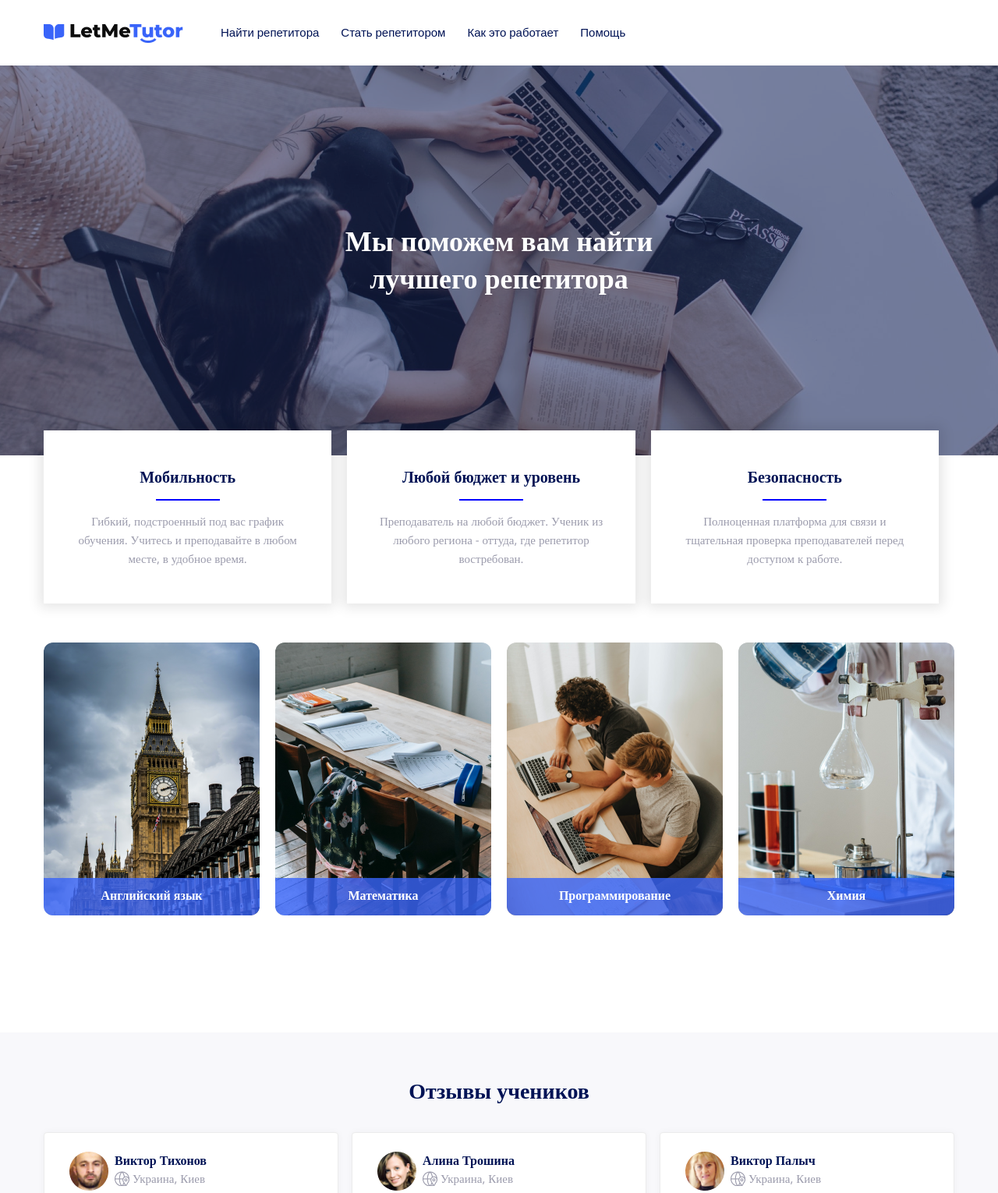
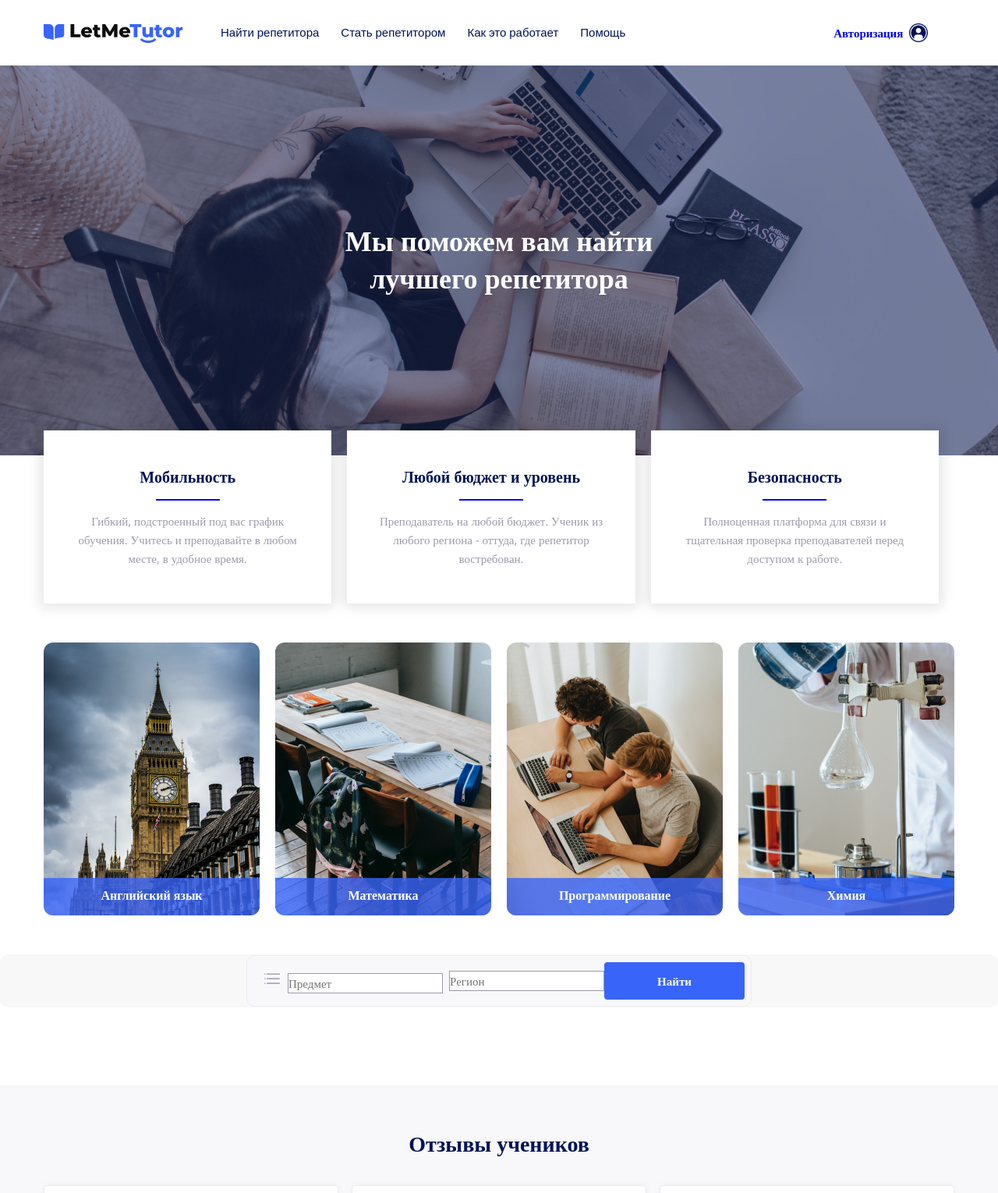
Before and after one commit to rykon97/HTML, a plain HTML site: page index.html in a window 1280 px wide. Shown: the top 1530 px of the page at 78% size. Drawn offline with nearby package versions, Linux system fonts and the light colour scheme; a web font is replaced by a local one.

Commit message:
Первая попытка сделать ДЗ за 20,07,2022

```diff
--- a/index.html
+++ b/index.html
@@ -19,6 +19,10 @@
             <a href="#">Стать репетитором</a>
             <a href="#">Как это работает</a>
             <a href="#">Помощь</a>
+        </div>
+        <div class="profile__logo">
+            <a href="#">Авторизация</a>
+            <img src="./img/profile_logo.png" alt="profile_logo">
         </div>
     </header>
 
@@ -101,6 +105,18 @@
                         <div class="links__button"><a class="button" href="#">Найти репетитора</a></div>
                     </div>
                 </div>
+            </div>
+        </div>
+    </div>
+
+    <div class="search__form">
+        <div class="wrapper">
+            <div class="search__forms">
+                <form class="filters__form" action="#" method="post">
+                    <label for="subject"><img src="./img/menu_icon.png" alt=""><input class="input__forms" type="text" name="subject" placeholder="Предмет"></label>
+                    <input class="input__forms" type="text" name="location" placeholder="Регион">
+                    <button class="search__buttom">Найти</button>
+                </form>
             </div>
         </div>
     </div>
--- a/style/form.css
+++ b/style/form.css
@@ -9,3 +9,50 @@ input:focus {
 .form {
     display: none;
 }
+
+.search__form {
+    background-color: #f8f8f8;
+    border: 1px solid #f8f8f8;
+    border-radius: 10px;
+}
+.search__forms {
+    display: flex;
+    flex-direction: column;
+    align-items: center;
+}
+
+.filters__form {
+    background: #F8F8FB;
+    border: 1px solid #ECECEC;
+    border-radius: 10px;
+    padding: 8px 8px 8px 20px;
+    display: flex;
+    flex-direction: row;
+    align-items: center;
+}
+.search__buttom {
+    width: 180px;
+    height: 48px;
+    background: #3964f9;
+    border: 2px solid #3964f9;
+    border-radius: 4px;
+    font-family: "Open Sans";
+    font-size: 15px;
+    line-height: 24px;
+    font-weight: 600;
+    text-align: center;
+    color:#ffffff;
+}
+.input__forms  {
+    border: 1px solid #9b9bac;
+    font-family: "Open Sans";
+    font-size: 15px;
+    font-weight: 400;
+    color: #9b9bac;
+    line-height: 160%;
+    align-items: center;
+    margin-left: 8px;
+}
+.input__forms:focus {
+    outline: none;
+}
--- a/style/header.css
+++ b/style/header.css
@@ -15,3 +15,23 @@ header {
 .links {
     margin-left: 48px;
 }
+.profile__logo {
+    width: 101px;
+    height: 24px;
+    font-family: "Open Sans";
+    font-size: 15px;
+    font-weight: 600;
+    line-height: 24px;
+    text-align: right;
+    display: flex;
+    margin-left: 243px;
+    color: #001355;
+}
+.profile__logo a {
+    margin-right: 8px;
+    text-decoration: none;
+}
+.profile__logo img {
+    width: 24px;
+    height: 24px;
+}
```
Also changed, not shown: img/Vector.png (deleted), img/Vector2.png (deleted), img/menu_icon.png (added), img/profile_logo.png (added).
